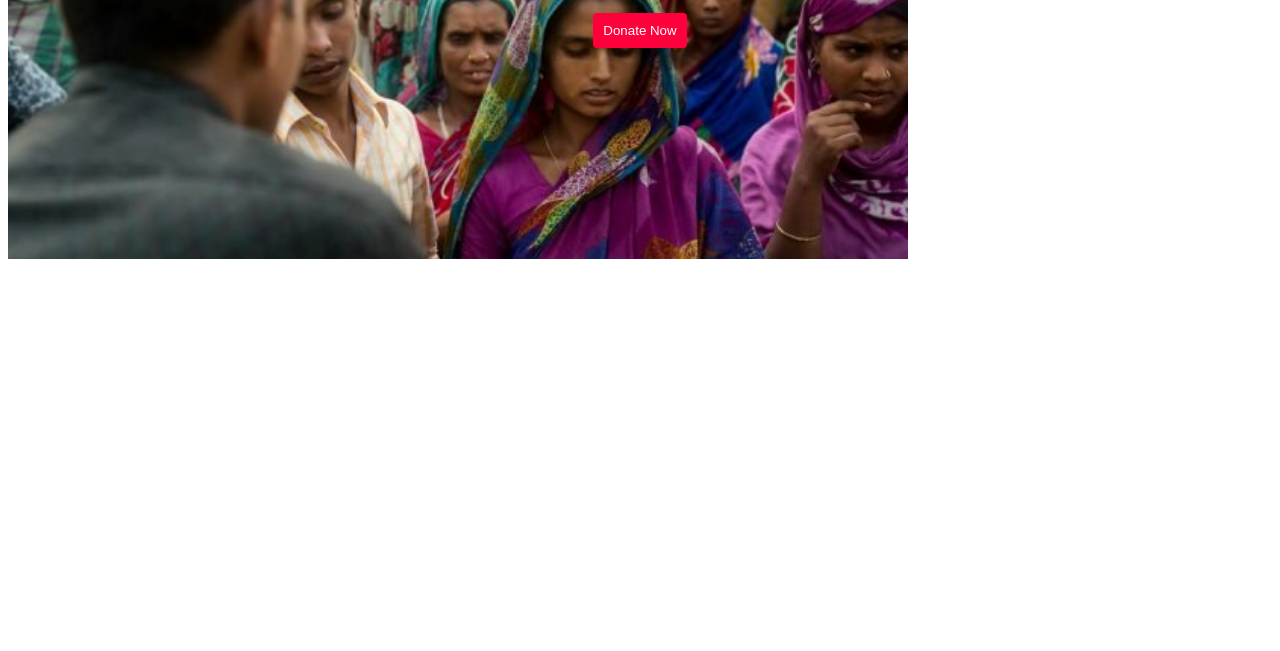
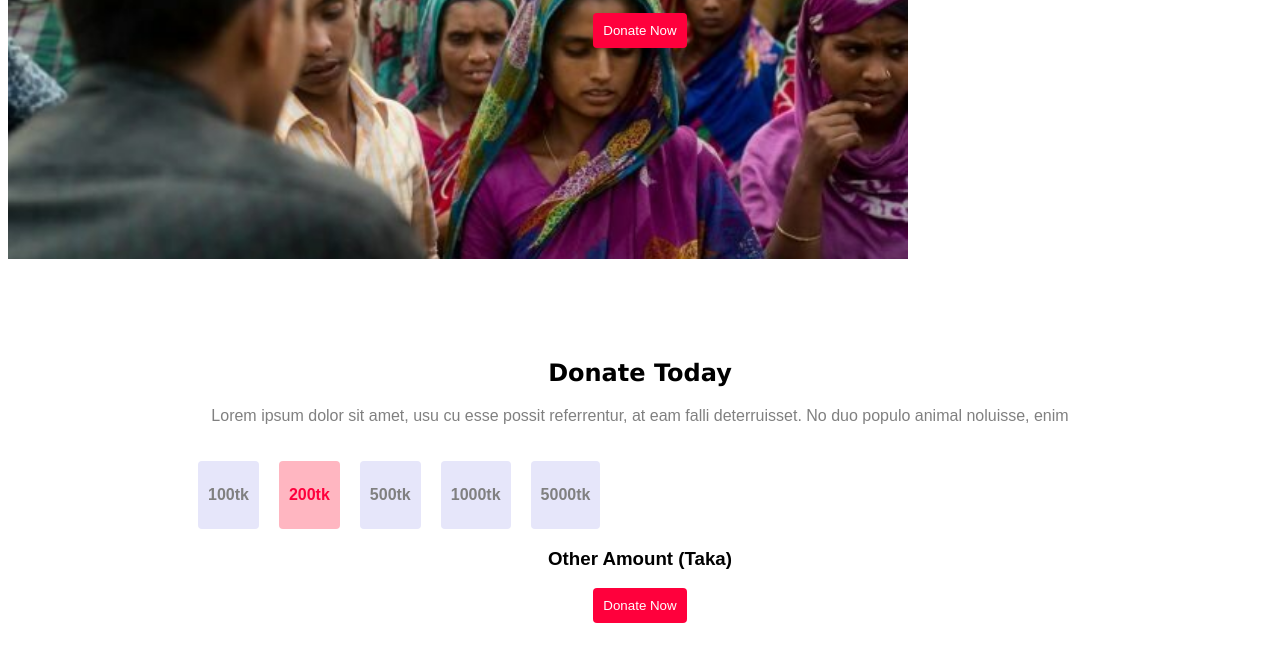
Before and after one commit to farhadankhi/donate-portfolio, a plain HTML site: page index.html in a window 1280 px wide. Shown: the part 169-820 px from the top of the page. Drawn offline with Linux system fonts and the light colour scheme.

Commit message:
added donate today

```diff
--- a/index.html
+++ b/index.html
@@ -15,5 +15,21 @@
     <button class="primary-btn">Donate Now</button>
     </div>
     </header>
+    <section class="donate-today">
+     <h1 class="title2">Donate Today</h1>
+     <p class="description2">Lorem ipsum dolor sit amet, usu cu esse possit referrentur, at eam falli
+     deterruisset. No duo populo animal noluisse, enim</p>
+     <div class="money">
+        <li>100tk</li>
+        <li class="pink">200tk</li>
+        <li>500tk</li>
+        <li>1000tk</li>
+        <li>5000tk</li>
+     </div>
+    <h3>Other Amount (Taka)</h3>
+     <button class="primary-btn">Donate Now</button>
+
+    </section>
+
 </body>
 </html>
--- a/styles/donate.css
+++ b/styles/donate.css
@@ -1,4 +1,4 @@
-/* header-style */
+/* header-section */
 .text-section{
     text-align: center;
     padding: 60px 200px;
@@ -20,3 +20,38 @@
     padding: 10px 10px;
     font-family: sans-serif;
 }
+/* donate today section */
+.donate-today{
+    text-align: center;
+    padding: 20px 190px;
+    font-family: sans-serif;
+}
+.title2{
+    margin-top: 80px;
+    font-weight: 700px;
+    font-family:Verdana, Geneva, Tahoma, sans-serif
+}
+.description2{
+    color:grey;
+
+}
+.money{
+   list-style-type: none;
+   display: flex;
+   gap: 20px;
+   text-align: center;
+
+}
+.money li{
+    background-color:lavender;
+    padding: 25px 10px;
+    border-radius: 4px;
+    margin-top: 20px;
+    font-weight: 900;
+    color: grey;
+}
+
+li.pink{
+    color: #ff003c;
+    background-color: lightpink;
+}
```
